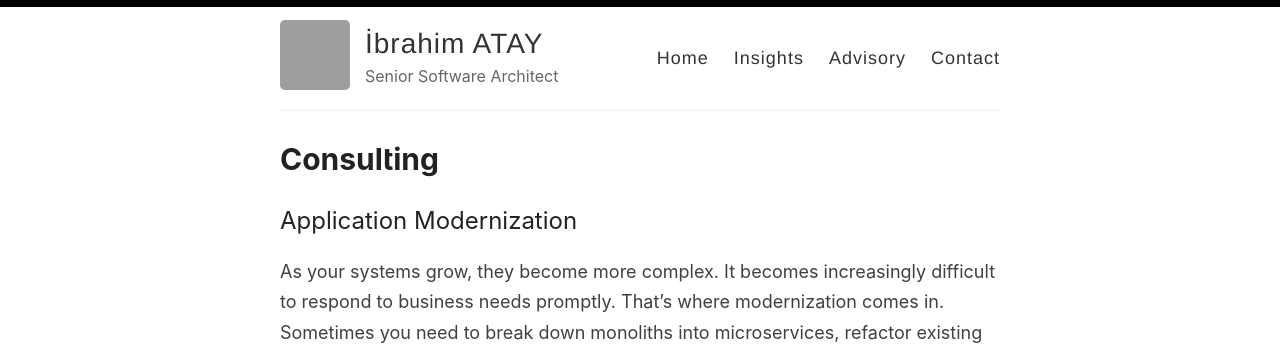
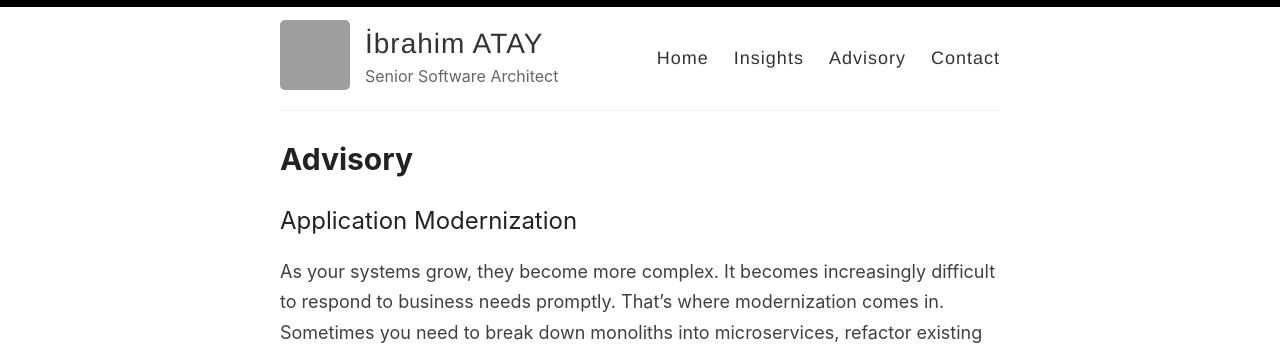
Before and after one commit to ibrahimatay/ibrahimatay.github.io, a Jekyll site: the page built from _pages/consulting.md, in a window 1280 px wide, cut to the strip 0-345 px from the top of the page. Built offline with Jekyll 4.4.1, drawn with Linux system fonts in a browser that asks for light colours; grey boxes are pictures that could not be loaded.

Commit message:
Update consulting page to advisory
Changed permalink and title from 'Consulting' to 'Advisory'.

```diff
--- a/_pages/consulting.md
+++ b/_pages/consulting.md
@@ -1,7 +1,7 @@
 ---
 layout: page
-permalink: /consulting/
-title: Consulting
+permalink: /advisory/
+title: Advisory
 ---
 ## Application Modernization
 
```
